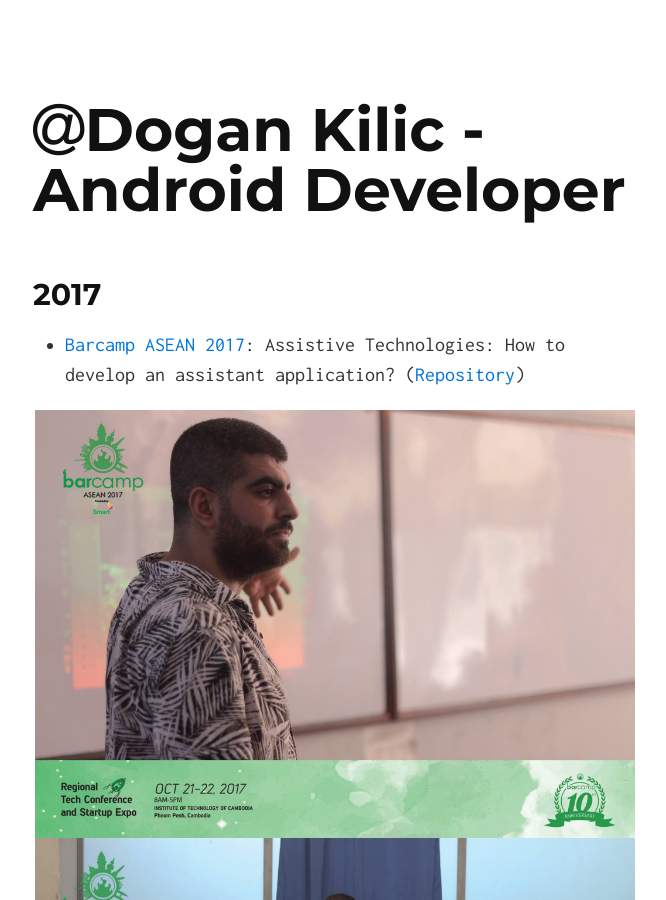
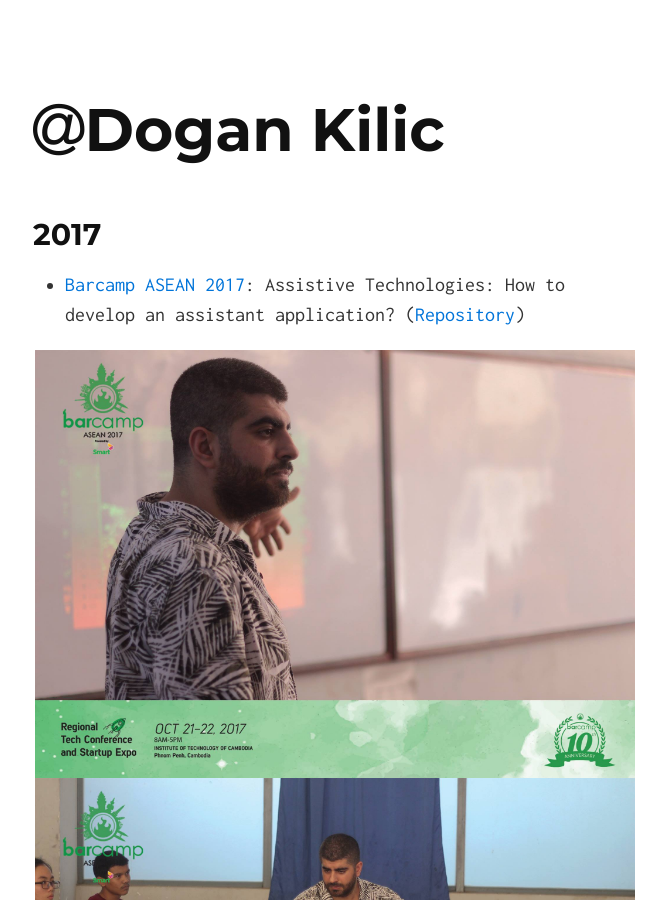
Before and after one commit to dnkilic/dnkilic.github.io, a Jekyll site: the page built from speaking.md, in a window 1280 px wide and 900 px high. Shown: the whole window, without its empty margins (305-971 px from the left). Built offline with Jekyll 4.4.1, drawn with Linux system fonts in a browser that asks for light colours; our own code applies the rules of GitHub Pages for plain Markdown files.

Commit message:
update imag

```diff
--- a/_config.yml
+++ b/_config.yml
@@ -1,6 +1,6 @@
 # Site settings
 title: Dogan Kilic
-tag_text: <i class="fa fa-at" aria-hidden="true"></i>Dogan Kilic - Android Developer
+tag_text: <i class="fa fa-at" aria-hidden="true"></i>Dogan Kilic
 description: Android developer
 url: https://dnkilic.github.io
 
```
Also changed, not shown: src/socio_logo.png.
